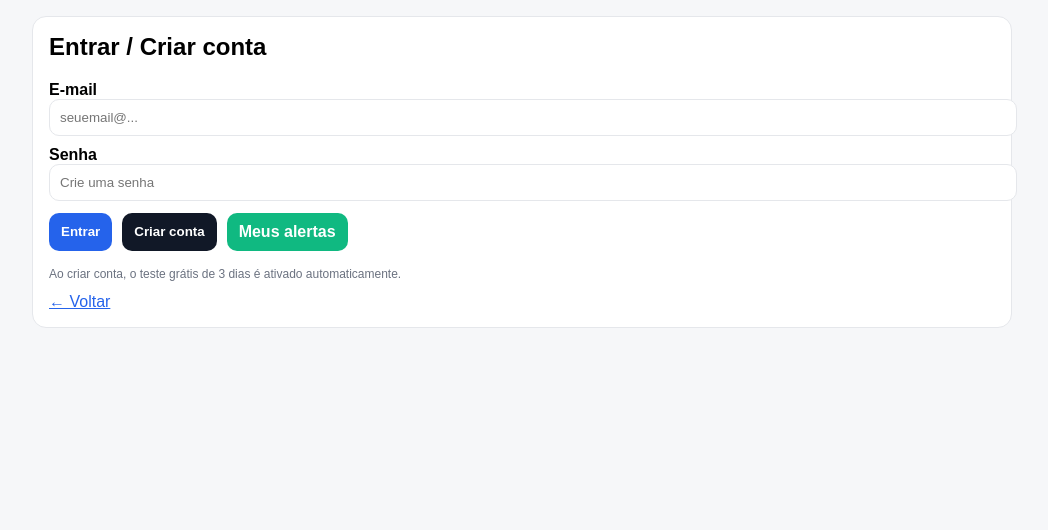
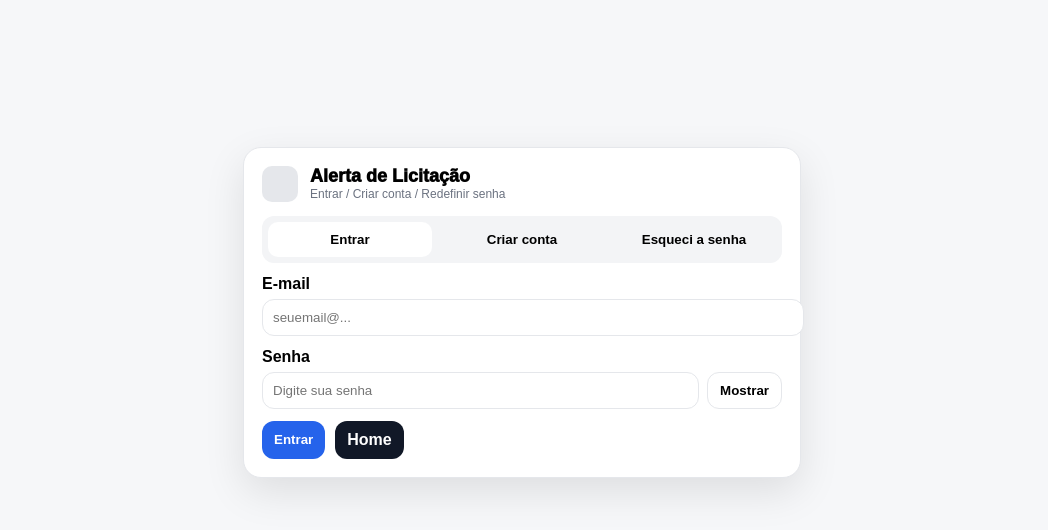
Before and after one commit to cleonenas123-dev/alerta-licitacao-v2, a Next.js app: page /login in a window 1280 px wide. Shown: the top 530 px of the page, without its empty margins (118-1166 px from the left). Built offline with nearby package versions, Linux system fonts and the light colour scheme; no server answers.

Commit message:
Update page.js

```diff
--- a/app/login/page.js
+++ b/app/login/page.js
@@ -1,56 +1,203 @@
 "use client";
 
-import { useState } from "react";
+import { useMemo, useState } from "react";
 import Link from "next/link";
 import { supabase } from "../../lib/supabaseClient";
+import { BRAND } from "../../lib/brand";
 
 export default function LoginPage() {
+  const [mode, setMode] = useState("login"); // login | signup | forgot
   const [email, setEmail] = useState("");
   const [senha, setSenha] = useState("");
+  const [confirmar, setConfirmar] = useState("");
+  const [show1, setShow1] = useState(false);
+  const [show2, setShow2] = useState(false);
   const [msg, setMsg] = useState("");
+  const [loading, setLoading] = useState(false);
 
-  async function signUp() {
-    setMsg("Criando conta...");
-    const { error } = await supabase.auth.signUp({ email, password: senha });
-    setMsg(error ? error.message : "Conta criada! Agora clique em Entrar.");
+  const origin = useMemo(
+    () => (typeof window !== "undefined" ? window.location.origin : ""),
+    []
+  );
+
+  async function entrar() {
+    setMsg("");
+    setLoading(true);
+
+    const { error } = await supabase.auth.signInWithPassword({
+      email,
+      password: senha,
+    });
+
+    if (error) {
+      const m = (error.message || "").toLowerCase();
+      if (m.includes("invalid login credentials")) {
+        setMsg(
+          "E-mail/senha incorretos OU seu e-mail ainda não foi confirmado. Verifique sua caixa de entrada e SPAM."
+        );
+      } else {
+        setMsg(`Erro: ${error.message}`);
+      }
+      setLoading(false);
+      return;
+    }
+
+    window.location.href = "/alertas";
   }
 
-  async function signIn() {
-    setMsg("Entrando...");
-    const { error } = await supabase.auth.signInWithPassword({ email, password: senha });
-    setMsg(error ? error.message : "Logado! Vá em Meus alertas.");
+  async function criarConta() {
+    setMsg("");
+
+    if (senha.length < 6) return setMsg("A senha precisa ter pelo menos 6 caracteres.");
+    if (senha !== confirmar) return setMsg("As senhas não conferem.");
+
+    setLoading(true);
+
+    const { error } = await supabase.auth.signUp({
+      email,
+      password: senha,
+      options: {
+        emailRedirectTo: `${origin}/alertas`,
+      },
+    });
+
+    if (error) {
+      setMsg(`Erro: ${error.message}`);
+      setLoading(false);
+      return;
+    }
+
+    setMsg(
+      "Conta criada! Enviamos um e-mail de confirmação. Abra sua caixa de entrada (e SPAM) e clique no link para liberar o acesso."
+    );
+    setLoading(false);
+  }
+
+  async function esqueciSenha() {
+    setMsg("");
+    setLoading(true);
+
+    const { error } = await supabase.auth.resetPasswordForEmail(email, {
+      redirectTo: `${origin}/reset-senha`,
+    });
+
+    if (error) {
+      setMsg(`Erro: ${error.message}`);
+      setLoading(false);
+      return;
+    }
+
+    setMsg("Link enviado! Verifique seu e-mail (e SPAM) para redefinir a senha.");
+    setLoading(false);
   }
 
   return (
-    <div style={card()}>
-      <h2 style={{ marginTop: 0 }}>Entrar / Criar conta</h2>
+    <div style={wrap()}>
+      <div style={card()}>
+        <div style={{ display: "flex", alignItems: "center", gap: 12 }}>
+          <div style={logo()} />
+          <div>
+            <div style={{ fontWeight: 1000, fontSize: 18 }}>{BRAND.name}</div>
+            <div style={{ color: "#6b7280", fontSize: 12 }}>
+              Entrar / Criar conta / Redefinir senha
+            </div>
+          </div>
+        </div>
 
-      <label style={lbl()}>E-mail</label>
-      <input style={inp()} value={email} onChange={(e) => setEmail(e.target.value)} placeholder="seuemail@..." />
+        <div style={tabs()}>
+          <button style={tabBtn(mode === "login")} onClick={() => setMode("login")}>Entrar</button>
+          <button style={tabBtn(mode === "signup")} onClick={() => setMode("signup")}>Criar conta</button>
+          <button style={tabBtn(mode === "forgot")} onClick={() => setMode("forgot")}>Esqueci a senha</button>
+        </div>
 
-      <label style={lbl()}>Senha</label>
-      <input style={inp()} type="password" value={senha} onChange={(e) => setSenha(e.target.value)} placeholder="Crie uma senha" />
+        <label style={lbl()}>E-mail</label>
+        <input
+          style={inp()}
+          value={email}
+          onChange={(e) => setEmail(e.target.value)}
+          placeholder="seuemail@..."
+        />
 
-      <div style={{ display: "flex", gap: 10, marginTop: 12, flexWrap: "wrap" }}>
-        <button style={btn("#2563eb")} onClick={signIn}>Entrar</button>
-        <button style={btn("#111827")} onClick={signUp}>Criar conta</button>
-        <Link href="/alertas" style={btnLink("#10b981")}>Meus alertas</Link>
-      </div>
+        {(mode === "login" || mode === "signup") && (
+          <>
+            <label style={lbl()}>Senha</label>
+            <div style={row()}>
+              <input
+                style={{ ...inp(), flex: 1, marginTop: 0 }}
+                type={show1 ? "text" : "password"}
+                value={senha}
+                onChange={(e) => setSenha(e.target.value)}
+                placeholder="Digite sua senha"
+              />
+              <button style={smallBtn()} onClick={() => setShow1((s) => !s)}>
+                {show1 ? "Ocultar" : "Mostrar"}
+              </button>
+            </div>
+          </>
+        )}
 
-      <p style={{ marginTop: 12, color: "#6b7280" }}>{msg}</p>
-      <p style={{ fontSize: 12, color: "#6b7280" }}>
-        Ao criar conta, o teste grátis de 3 dias é ativado automaticamente.
-      </p>
+        {mode === "signup" && (
+          <>
+            <label style={lbl()}>Confirmar senha</label>
+            <div style={row()}>
+              <input
+                style={{ ...inp(), flex: 1, marginTop: 0 }}
+                type={show2 ? "text" : "password"}
+                value={confirmar}
+                onChange={(e) => setConfirmar(e.target.value)}
+                placeholder="Repita sua senha"
+              />
+              <button style={smallBtn()} onClick={() => setShow2((s) => !s)}>
+                {show2 ? "Ocultar" : "Mostrar"}
+              </button>
+            </div>
+            <div style={hint()}>
+              Ao criar conta, você receberá um <b>e-mail de confirmação</b> (lead real).
+            </div>
+          </>
+        )}
 
-      <div style={{ marginTop: 10 }}>
-        <Link href="/" style={{ color: "#2563eb" }}>← Voltar</Link>
+        {mode === "forgot" && (
+          <div style={hint()}>
+            Digite seu e-mail cadastrado e clique em <b>Enviar link</b>.
+          </div>
+        )}
+
+        <div style={{ display: "flex", gap: 10, flexWrap: "wrap", marginTop: 12 }}>
+          {mode === "login" && (
+            <button style={btn(BRAND.primary)} onClick={entrar} disabled={loading}>
+              {loading ? "Entrando..." : "Entrar"}
+            </button>
+          )}
+          {mode === "signup" && (
+            <button style={btn(BRAND.dark)} onClick={criarConta} disabled={loading}>
+              {loading ? "Criando..." : "Criar conta"}
+            </button>
+          )}
+          {mode === "forgot" && (
+            <button style={btn(BRAND.primary)} onClick={esqueciSenha} disabled={loading}>
+              {loading ? "Enviando..." : "Enviar link"}
+            </button>
+          )}
+          <Link href="/" style={btnLink("#111827")}>Home</Link>
+        </div>
+
+        {msg && <div style={msgBox()}>{msg}</div>}
       </div>
     </div>
   );
 }
 
-function card() { return { background: "#fff", borderRadius: 14, padding: 16, border: "1px solid #e5e7eb" }; }
-function lbl() { return { display: "block", marginTop: 10, fontWeight: 900 }; }
-function inp() { return { width: "100%", padding: 10, borderRadius: 10, border: "1px solid #e5e7eb" }; }
-function btn(bg) { return { background: bg, color: "#fff", border: 0, padding: "10px 12px", borderRadius: 10, fontWeight: 900, cursor: "pointer" }; }
-function btnLink(bg) { return { background: bg, color: "#fff", padding: "10px 12px", borderRadius: 10, textDecoration: "none", fontWeight: 900 }; }
+function wrap(){return{minHeight:"70vh",display:"flex",alignItems:"center",justifyContent:"center",padding:16}}
+function card(){return{width:"min(520px,100%)",background:"#fff",borderRadius:18,padding:18,border:"1px solid #e5e7eb",boxShadow:"0 14px 40px rgba(0,0,0,0.10)"}}
+function logo(){return{width:36,height:36,borderRadius:10,background:"#e5e7eb"}}
+function tabs(){return{display:"flex",gap:8,marginTop:14,background:"#f3f4f6",borderRadius:12,padding:6}}
+function tabBtn(active){return{flex:1,padding:"10px",borderRadius:10,border:0,cursor:"pointer",fontWeight:900,background:active?"#fff":"transparent"}}
+function lbl(){return{display:"block",marginTop:12,fontWeight:900}}
+function inp(){return{width:"100%",padding:10,borderRadius:12,border:"1px solid #e5e7eb",marginTop:6}}
+function row(){return{display:"flex",gap:8,alignItems:"center",marginTop:6}}
+function smallBtn(){return{padding:"10px 12px",borderRadius:12,border:"1px solid #e5e7eb",background:"#fff",cursor:"pointer",fontWeight:900}}
+function btn(bg){return{background:bg,color:"#fff",border:0,padding:"10px 12px",borderRadius:12,fontWeight:900,cursor:"pointer"}}
+function btnLink(bg){return{background:bg,color:"#fff",padding:"10px 12px",borderRadius:12,textDecoration:"none",fontWeight:900}}
+function hint(){return{marginTop:12,padding:10,borderRadius:12,background:"#f0f9ff",border:"1px solid #bae6fd",color:"#075985",fontSize:13}}
+function msgBox(){return{marginTop:12,padding:10,borderRadius:12,background:"#f9fafb",border:"1px solid #e5e7eb",color:"#111827"}}
```
